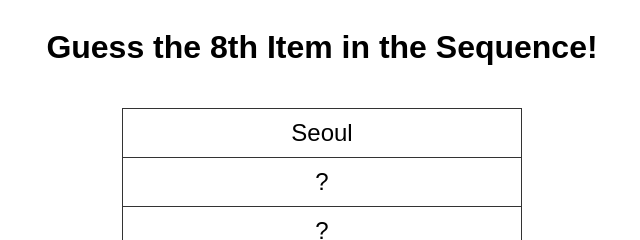
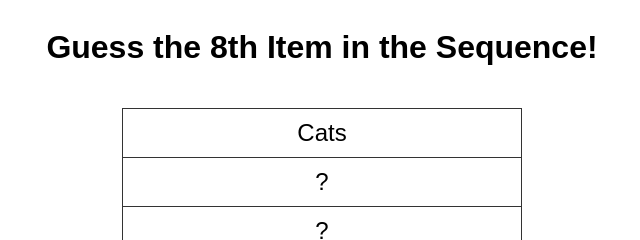
Before and after one commit to adslatham/Sequencer, a plain HTML site: page index.html in a window 1280 px wide. Shown: the top 240 px of the page, 318-958 px from the left. Drawn offline with Linux system fonts and the light colour scheme.

Commit message:
Update index.html

```diff
--- a/index.html
+++ b/index.html
@@ -45,7 +45,7 @@
     <table>
       <tbody>
         <tr>
-          <td id="item0">Seoul</td>
+          <td id="item0">Cats</td>
         </tr>
         <tr>
           <td id="item1">?</td>
@@ -79,7 +79,7 @@
     <div id="result" style="font-size: 1.2em; margin-top: 20px"></div>
 
     <script>
-      const sequence = ["Seoul", "Cairo", "Lima", "Jakarta", "Kinshasa", "Moscow", "Tokyo", "Beijing"];
+      const sequence = ["Cats", "The Lion King", "Blood Brothers (revival)", "Mamma Mia!", "The Woman in Black", "The Phantom of the Opera", "Les Misérables", "The Mousetrap"];
       let currentIndex = 0;
 
       function makeGuess() {
```
